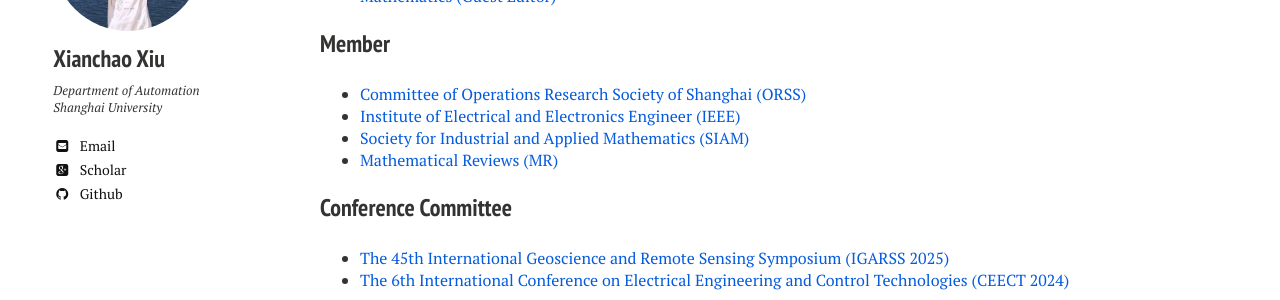
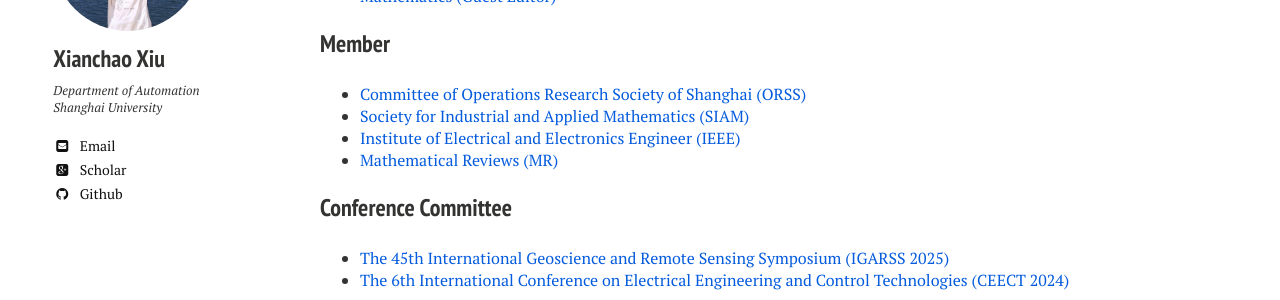
Before and after one commit to xianchaoxiu/xianchaoxiu.github.io, a Jekyll site: the page built from activities/index.md, in a window 1280 px wide. Shown: the part 191-491 px from the top of the page. Built offline with Jekyll 4.4.1, drawn with Linux system fonts in a browser that asks for light colours; nearby versions of some CDN libraries.

Commit message:
Update index.md

```diff
--- a/activities/index.md
+++ b/activities/index.md
@@ -15,8 +15,8 @@ share: false
 
 ### Member
 * <a href="http://www.shorsc.org.cn/" class="textlink" target="_blank">Committee of Operations Research Society of Shanghai (ORSS)</a> <br>
+* <a href="https://www.siam.org/" class="textlink" target="_blank">Society for Industrial and Applied Mathematics (SIAM)</a> <br>
 * <a href="https://www.ieee.org/" class="textlink" target="_blank">Institute of Electrical and Electronics Engineer (IEEE)</a> <br>
-* <a href="https://www.siam.org/" class="textlink" target="_blank">Society for Industrial and Applied Mathematics (SIAM)</a> <br>
 * <a href="https://www.ams.org/mr-database" class="textlink" target="_blank">Mathematical Reviews (MR)</a> <br>
 
 
```
